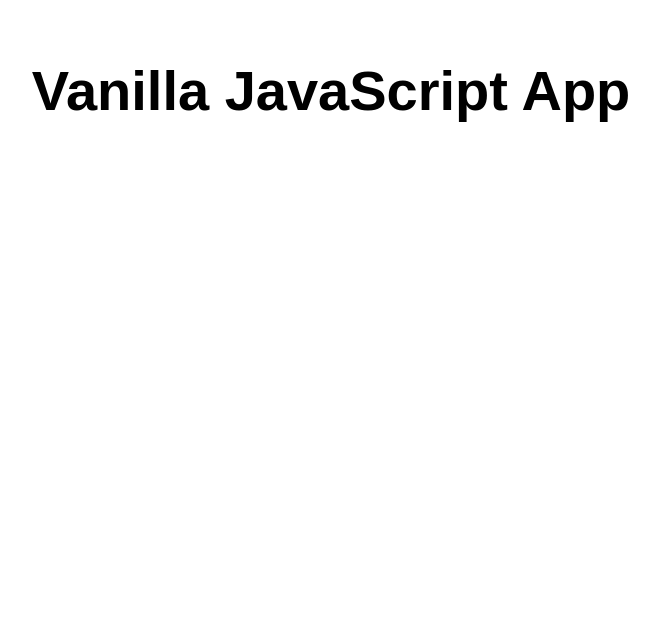
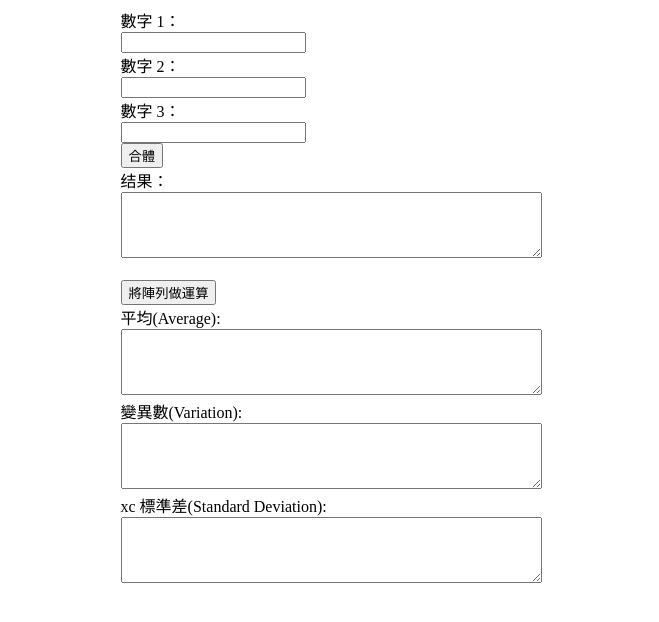
Before and after one commit to DYBDDY/First_Azure_Project, a website: page src/index.html in a window 1280 px wide. Shown: the whole page, without its empty margins (309-968 px from the left). Drawn offline with Linux system fonts and the light colour scheme; files that its build step writes are made by us from their sources.

Commit message:
Update index.html

```diff
--- a/src/index.html
+++ b/src/index.html
@@ -1,17 +1,32 @@
 <!DOCTYPE html>
 <html lang="en">
-
    <head>
       <meta charset="UTF-8">
+      <meta http-equiv="X-UA-Compatible" content="IE=edge">
       <meta name="viewport" content="width=device-width, initial-scale=1.0">
-  <link rel="stylesheet" href="styles.css">
-  <title>Vanilla JavaScript App</title>
+      <script src="Standard_Deviation.js"></script>
+      <title>標準差計算</title>
    </head>
-
    <body>
-  <main>
-    <h1>Vanilla JavaScript App</h1>
-  </main>
+      <div style="display: flex; justify-content: center;">
+         <form>
+            <label for="element1">數字 1：</label><br>
+            <input type="text" id="element1" name="element1" oninput="check()"><br>
+            <label for="element2">數字 2：</label><br>
+            <input type="text" id="element2" name="element2" oninput="check()"><br>
+            <label for="element3">數字 3：</label><br>
+            <input type="text" id="element3" name="element3" oninput="check()"><br>
+            <input type="button" value="合體" onclick="arr=combineArray()"><br>
+            <label for="output">结果：</label><br>
+            <textarea id="output" rows="4" cols="50" readonly></textarea><br><br>
+            <input type="button" value="將陣列做運算" onclick="Average(arr),Variation(arr),Standard_Deviation(arr)"><br>
+            平均(Average):<br>
+            <textarea id="average" rows="4" cols="50" readonly></textarea><br>
+            變異數(Variation):<br>
+            <textarea id="variation" rows="4" cols="50" readonly></textarea><br>xc
+            標準差(Standard Deviation):<br>
+            <textarea id="sd" rows="4" cols="50" readonly></textarea>
+         </form>
+      </div>
    </body>
-
 </html>
```
Lines whose indentation alone changed are shown as unchanged.
